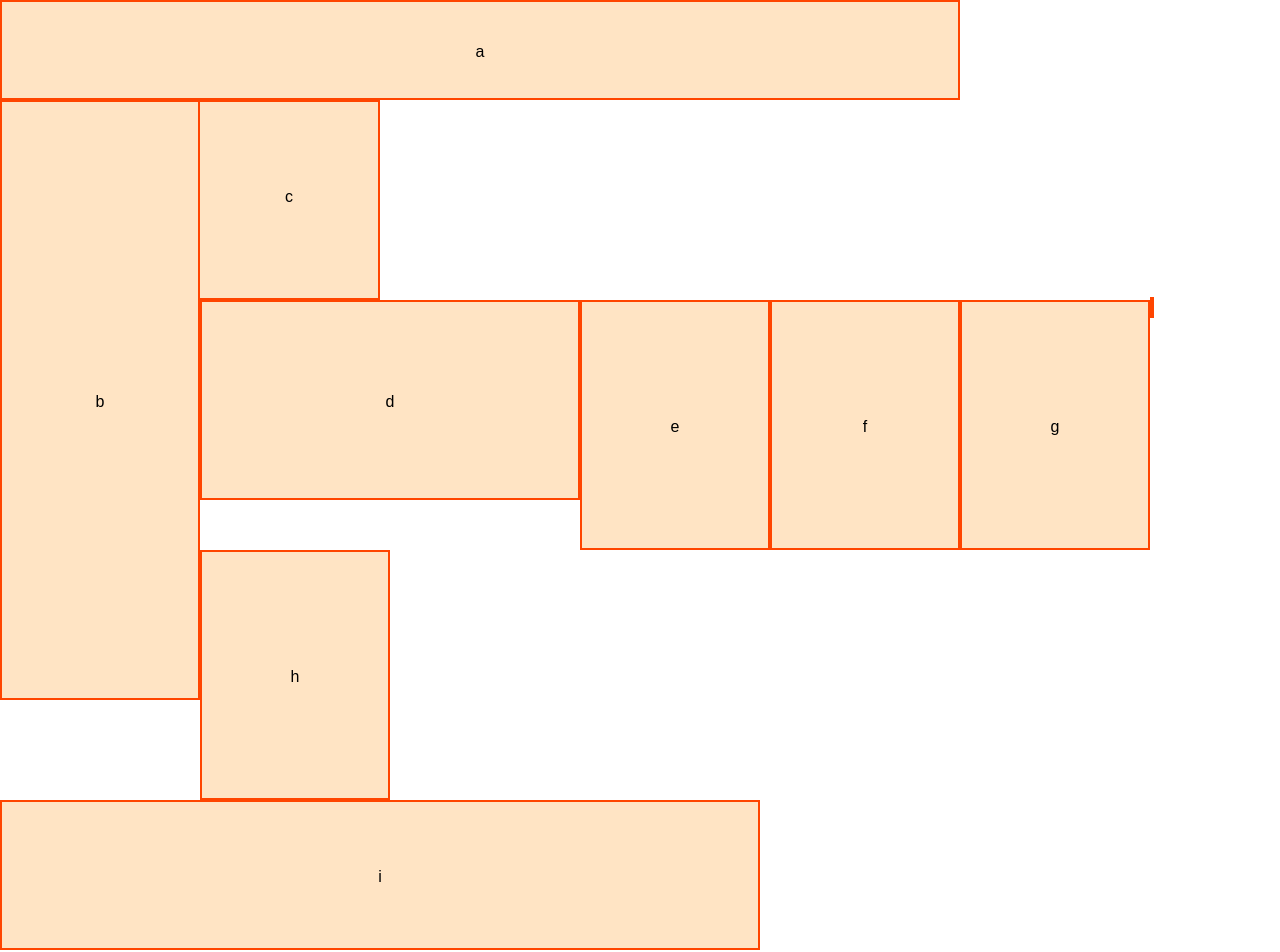
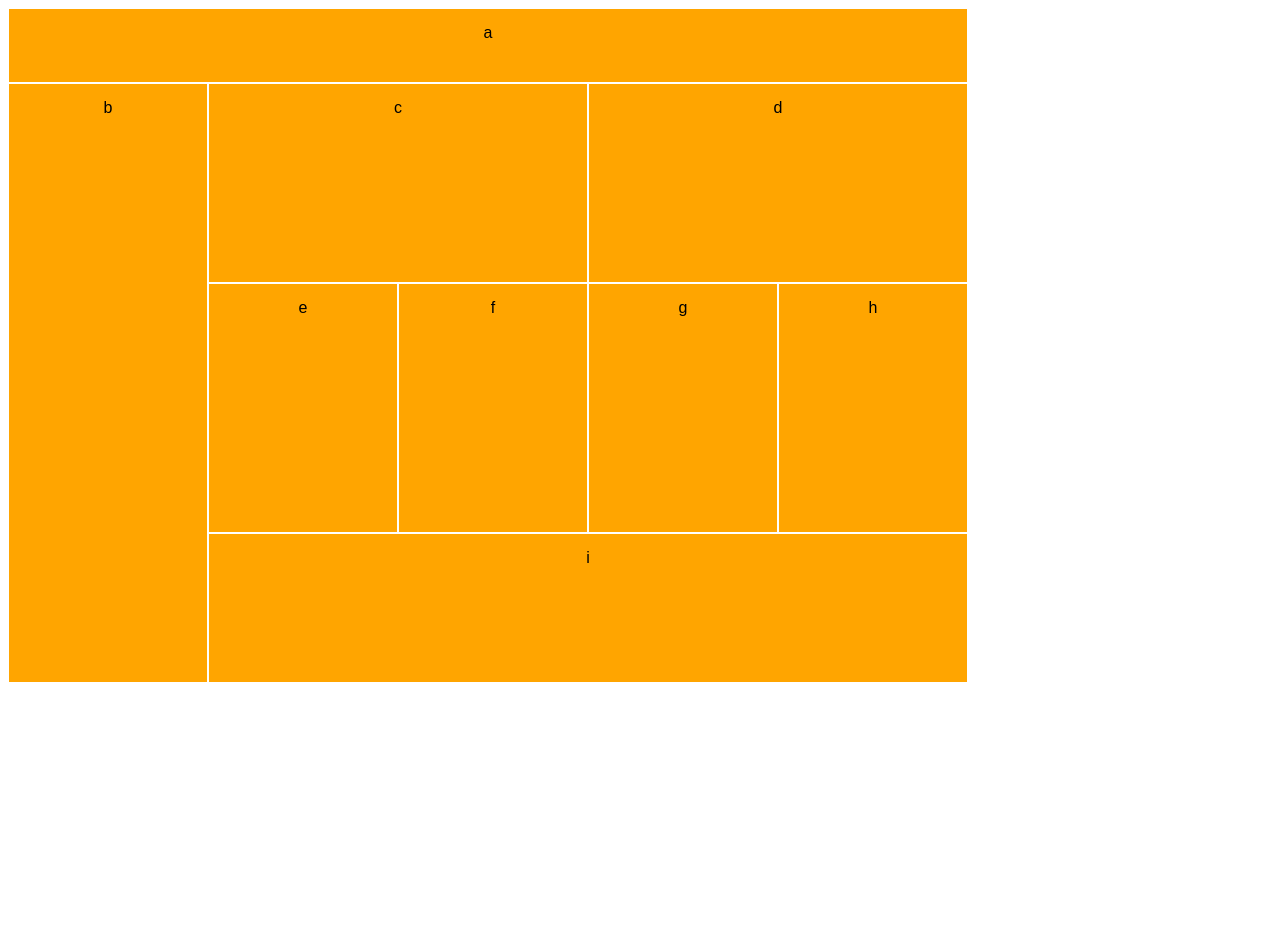
Before and after one commit to polink/lab-01, a plain HTML site: page index.html in a window 1280 px wide. After the commit the page ends 800 px from the top, so only its background shows below. Drawn offline with Linux system fonts and the light colour scheme.

Commit message:
re-did lab01, couldn't get text to align

```diff
--- a/css/base.css
+++ b/css/base.css
@@ -1,7 +1,15 @@
-body * {
+* {
+  box-sizing: border-box;
+  text-align: center;
+}
+
+body {
+  width: 480px;
   font-family: sans-serif;
-  background-color:bisque;
- box-sizing: border-box;
- border: 2px solid orangered;
- text-align: center;
 }
+
+@media(min-width: 768px){
+  body {
+    width: 960px;
+  }
+}
--- a/css/layout.css
+++ b/css/layout.css
@@ -1,118 +1,82 @@
-/* @media Rule */
-@media ( max-height: 767px) and (max-width: 480px) {
+div {
+  float: left;
+  border: 1px solid white;
+  background: orange;
+  width: 100%;
 }
-  nav {
-    height: 100px;
-    width: 960px;
-    line-height: 100px;
+
+p {
+  /* display: flex; */
+  /* top: 50%; */
+  height: 100px;
+  /* margin-top: 50; */
+  /* line-height: 50%; */
+  /* align-items: stretch; */
+}
+
+.a {
+  height: 75px;
+}
+
+.b {
+  height: 150px;
+}
+
+.c {
+  height: 125px;
+}
+
+.d {
+  height: 125px;
+}
+
+.e, .f, .g, .h {
+  height: 250px;
+  width: 240px;
+}
+
+.i {
+  height: 80px;
+}
+
+@media(min-width: 768px){
+  div {
+    float: left;
+    border: 1px solid white;
+    background: orange;
+    width: 100%;
+    line-height: 100%;
   }
-  #b {
-    float: left;
+
+
+  .a {
+    height: 75px;
+    /* padding: 30px; */
+  }
+
+  .b {
     height: 600px;
     width: 200px;
-    line-height: 600px;
   }
-  #c {
+
+  .c {
     height: 200px;
     width: 380px;
-    line-height: 190px;
   }
-  #d {
-    float: left;
+
+  .d {
     height: 200px;
     width: 380px;
-    line-height: 200px;
   }
-  #e {
-    float: left;
+
+  .e, .f, .g, .h {
     height: 250px;
     width: 190px;
-    line-height: 250px;
   }
-  #f {
-    float: left;
-    height: 250px;
-    width: 190px;
-    line-height: 250px;
+
+  .i {
+    height: 150px;
+    width:760px;
   }
-  #g {
-    float: left;
-    height: 250px;
-    width: 190px;
-    line-height: 250px;
-
-  }
-  #h {
-    float: left;
-    height: 250px;
-    width: 190px;
-    line-height: 250px;
-  }
-  footer {
-    height: 150px;
-    width: 760px;
-    line-height: 150px;
-  }
-.clear {
-  border: none;
-}
-article {
-  display: inline;
-}
-
-/* Media for larger devices */
-@media only screen and (min-width: 960px) and (max-height: 768px){
-
-  nav {
-    height: 75px;
-    width: 403px;
-  }
-  #b {
-    height: 150px;
-    width: 403px;
-
-  }
-  #c {
-    height: 125px;
-    width: 403px;
-  }
-  #d {
-    float: left;
-    height: 125px;
-    width: 403px;
-  }
-  #e {
-    float: left;
-    height: 250px;
-    width: 201px;
-  }
-  #f {
-    float: left;
-    height: 250px;
-    width: 201px;
-  }
-  #g {
-    float: left;
-    height: 250px;
-    width: 201px;
-
-  }
-  #h {
-    float: left;
-    height: 250px;
-    width: 201px;
-
-  }
-  footer {
-    height: 80px;
-    width: 403px;
-
-  }
-.clear {
-  border: none;
-}
-article {
-  display: inline;
-}
 
 }
--- a/index.html
+++ b/index.html
@@ -1,27 +1,25 @@
 <!DOCTYPE html>
 <html lang="en">
 <head>
-  <meta charset="utf-8" />
-  <meta http-equiv="X-UA-Compatible" content="IE=edge">
-  <title>Page Title</title>
-  <meta name="viewport" content="width=device-width, initial-scale=1">
-  <link rel="stylesheet" type="text/css" media="screen" href="css/reset.css"/>
-  <link rel="stylesheet" type="text/css" media="screen" href="css/base.css"/>
-  <link rel="stylesheet" type="text/css" media="screen" href="css/layout.css"/>
-  <link rel="stylesheet" type="text/css" media="screen" href="css/modules.css"/>
+  <meta charset="UTF-8">
+  <meta name="viewport" content="width=device-width, initial-scale=1.0">
+  <meta http-equiv="X-UA-Compatible" content="ie=edge">
+  <title>Document</title>
+
+  <link rel="stylesheet" href="css/base.css">
+  <link rel="stylesheet" href="css/layout.css">
+  <link rel="stylesheet" href="css/module.css">
+
 </head>
 <body>
-    <nav id="a">a</nav>
-    <aside id="b">b</aside>
-    <div id="c">c</div>
-    <div id="d">d</div>
-    <article>
-      <div id="e">e</div>
-      <div id="f">f</div>
-    </article>
-    <div id="g">g</div>
-    <div id="h">h</div>
-    <div class="clear" style="clear: both;"></div>
-    <footer id="i">i</footer>
+  <div class="a"><p>a</p></div>
+  <div class="b"><p>b</p></div>
+  <div class="c"><p>c</p></div>
+  <div class="d"><p>d</p></div>
+  <div class="e"><p>e</p></div>
+  <div class="f"><p>f</p></div>
+  <div class="g"><p>g</p></div>
+  <div class="h"><p>h</p></div>
+  <div class="i"><p>i</p></div>
 </body>
 </html>
```
Also changed, not shown: css/module.css (added).
